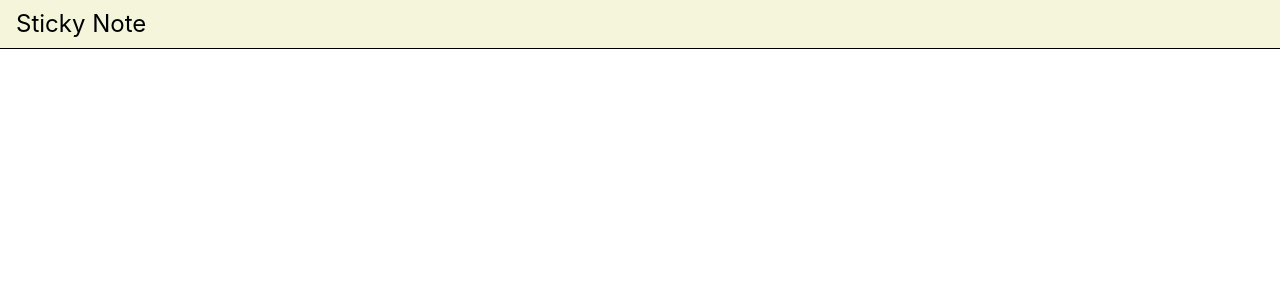
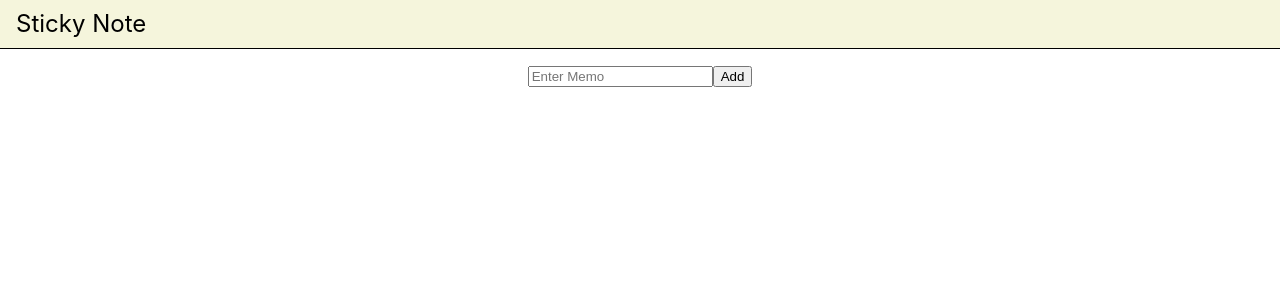
Before and after one commit to yterasaka/sticky-note, a React (Create React App) app: page / in a window 1280 px wide. Shown: the top 300 px of the page. Built offline with nearby package versions, Linux system fonts and the light colour scheme.

Commit message:
Add Input Form

```diff
--- a/src/App.js
+++ b/src/App.js
@@ -1,11 +1,13 @@
 //import './App.css';
 
 import { Header } from "./components/Header";
+import { InputForm } from "./components/InputForm";
 
 function App() {
   return (
     <div>
       <Header />
+      <InputForm />
     </div>
   );
 }
--- /dev/null
+++ b/src/components/InputForm.jsx
@@ -0,0 +1,43 @@
+import { useState } from "react";
+import styled from "styled-components";
+
+const Form = styled.form`
+    margin: 1rem;
+    text-align: center;
+    height: 2rem;
+`;
+
+export const InputForm = () => {
+  const [text, setText] = useState("");
+  const [memos, setMemos] = useState([]);
+
+  const handleOnChange = (e) => {
+    setText(e.target.value);
+  };
+
+  const handleOnSubmit = () => {
+    if (!text) return;
+
+    const newMemo = {
+      value: text,
+      id: new Date().getTime(),
+      checked: false,
+      removed: false,
+    };
+
+    setMemos([newMemo, ...memos]);
+    setText("");
+  };
+
+  return (
+    <Form
+      onSubmit={(e) => {
+        e.preventDefault();
+        handleOnSubmit();
+      }}
+    >
+      <input type="text" value={text} placeholder="Enter Memo" onChange={(e) => handleOnChange(e)} />
+      <input type="submit" value="Add" onSubmit={handleOnSubmit} />
+    </Form>
+  );
+};
```
